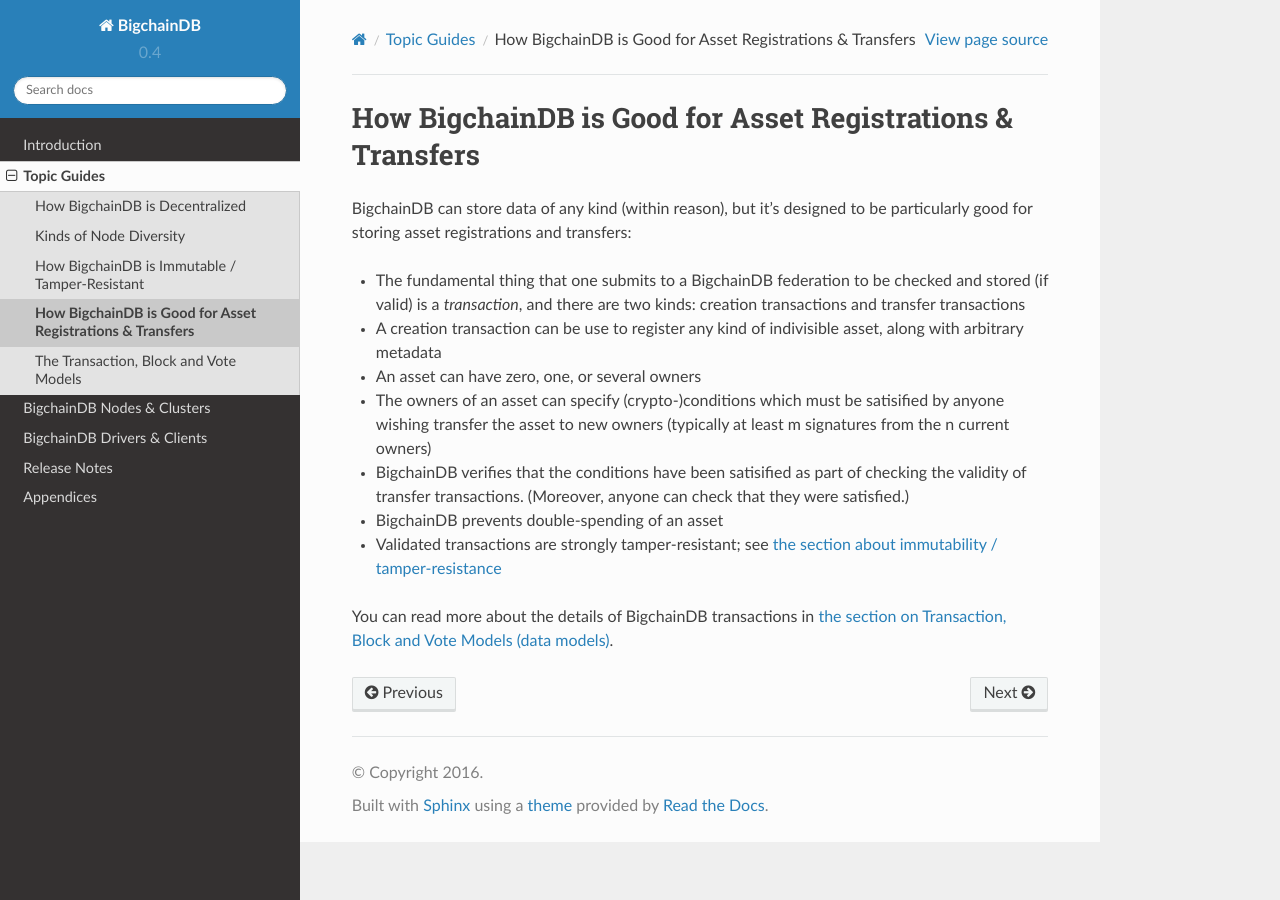
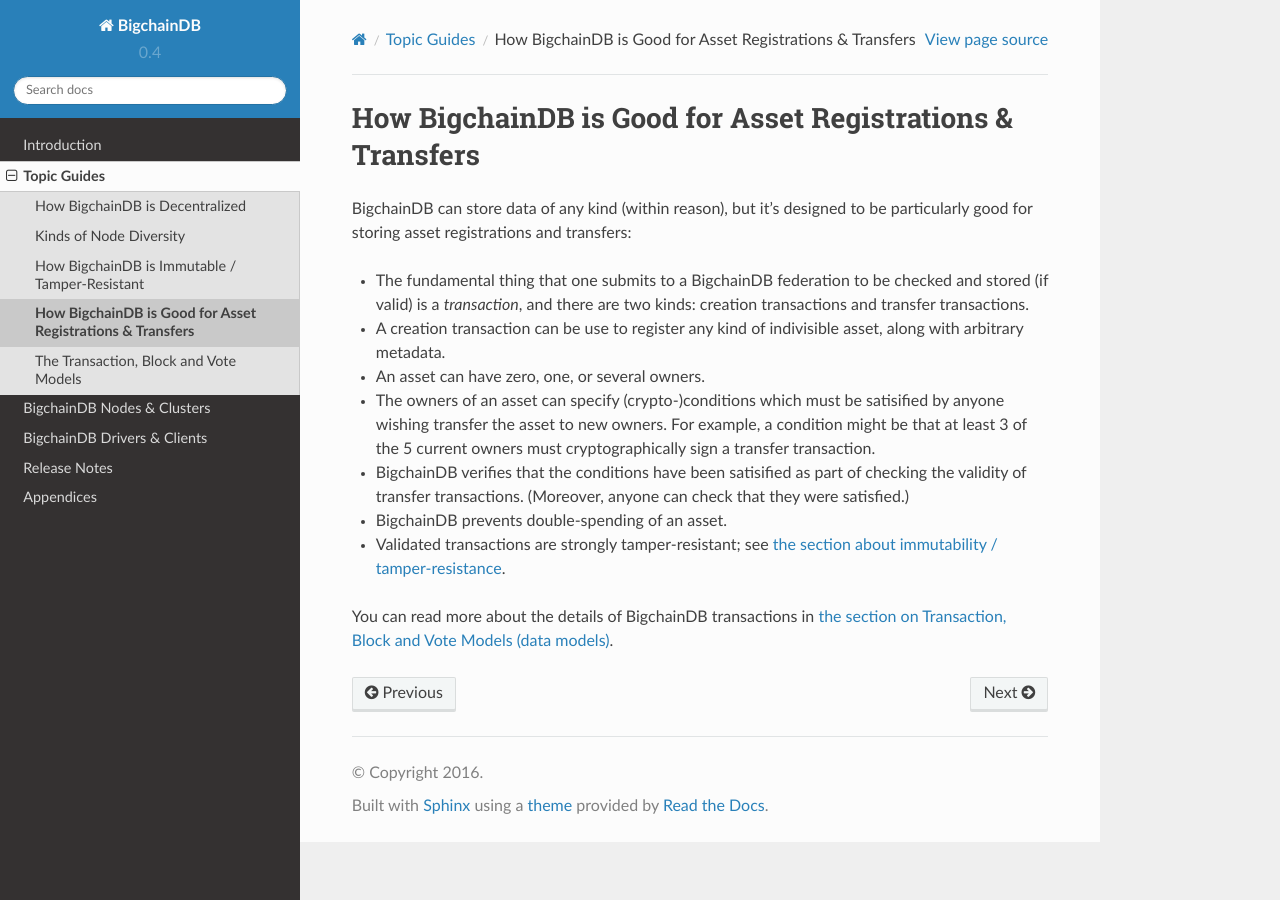
Before and after one commit to bigchaindb/bigchaindb, a Sphinx documentation site: the page built from docs/source/topic-guides/assets.md, in a window 1280 px wide. Built offline with Sphinx 7.4.7 and the Read the Docs theme 2.0.0, drawn with Linux system fonts in a browser that asks for light colours.

Commit message:
Clarified the crypto-condition example in assets.md

```diff
--- a/docs/source/topic-guides/assets.md
+++ b/docs/source/topic-guides/assets.md
@@ -2,12 +2,12 @@
 
 BigchainDB can store data of any kind (within reason), but it's designed to be particularly good for storing asset registrations and transfers:
 
-* The fundamental thing that one submits to a BigchainDB federation to be checked and stored (if valid) is a _transaction_, and there are two kinds: creation transactions and transfer transactions
-* A creation transaction can be use to register any kind of indivisible asset, along with arbitrary metadata
-* An asset can have zero, one, or several owners
-* The owners of an asset can specify (crypto-)conditions which must be satisified by anyone wishing transfer the asset to new owners (typically at least m signatures from the n current owners)
+* The fundamental thing that one submits to a BigchainDB federation to be checked and stored (if valid) is a _transaction_, and there are two kinds: creation transactions and transfer transactions.
+* A creation transaction can be use to register any kind of indivisible asset, along with arbitrary metadata.
+* An asset can have zero, one, or several owners.
+* The owners of an asset can specify (crypto-)conditions which must be satisified by anyone wishing transfer the asset to new owners. For example, a condition might be that at least 3 of the 5 current owners must cryptographically sign a transfer transaction.
 * BigchainDB verifies that the conditions have been satisified as part of checking the validity of transfer transactions. (Moreover, anyone can check that they were satisfied.)
-* BigchainDB prevents double-spending of an asset
-* Validated transactions are strongly tamper-resistant; see [the section about immutability / tamper-resistance](immutable.html)
+* BigchainDB prevents double-spending of an asset.
+* Validated transactions are strongly tamper-resistant; see [the section about immutability / tamper-resistance](immutable.html).
 
 You can read more about the details of BigchainDB transactions in [the section on Transaction, Block and Vote Models (data models)](models.html).
```
